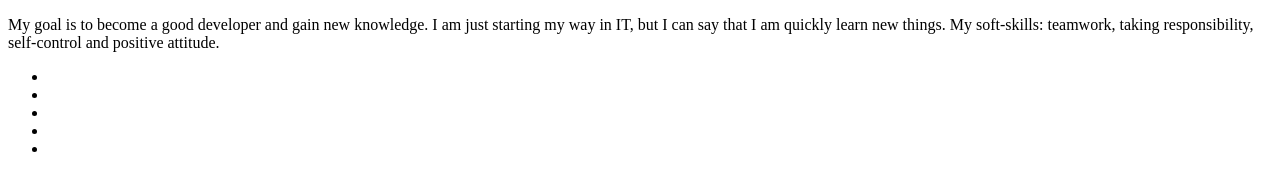
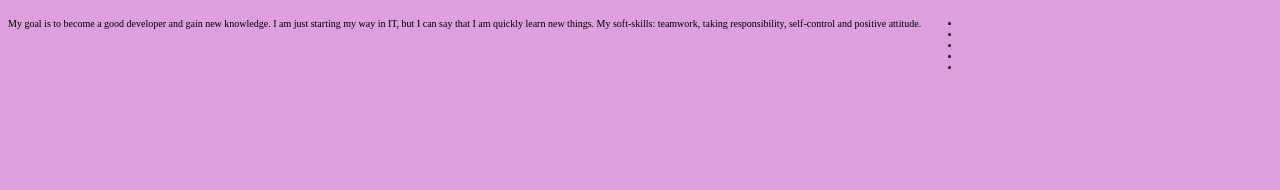
Before and after one commit to ta-gin/rsschool-cv, a plain HTML site: page index.html in a window 1280 px wide. Drawn offline with Linux system fonts and the light colour scheme.

Commit message:
feat: add css file

```diff
--- a/index.html
+++ b/index.html
@@ -3,6 +3,7 @@
   <head>
     <meta charset="UTF-8" />
     <meta name="viewport" content="width=device-width, initial-scale=1.0" />
+    <link rel="stylesheet" href="style.css" />
     <title>CV</title>
   </head>
   <body>
--- /dev/null
+++ b/style.css
@@ -0,0 +1,9 @@
+html {
+  font-size: 10px;
+  background-color: plum;
+  margin: 0 auto;
+}
+
+.main {
+  display: flex;
+}
```
